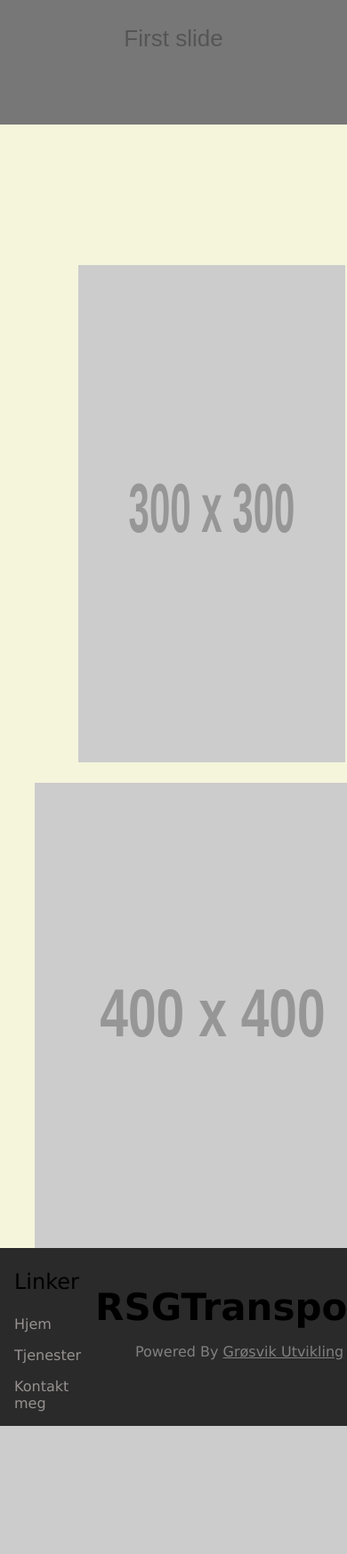
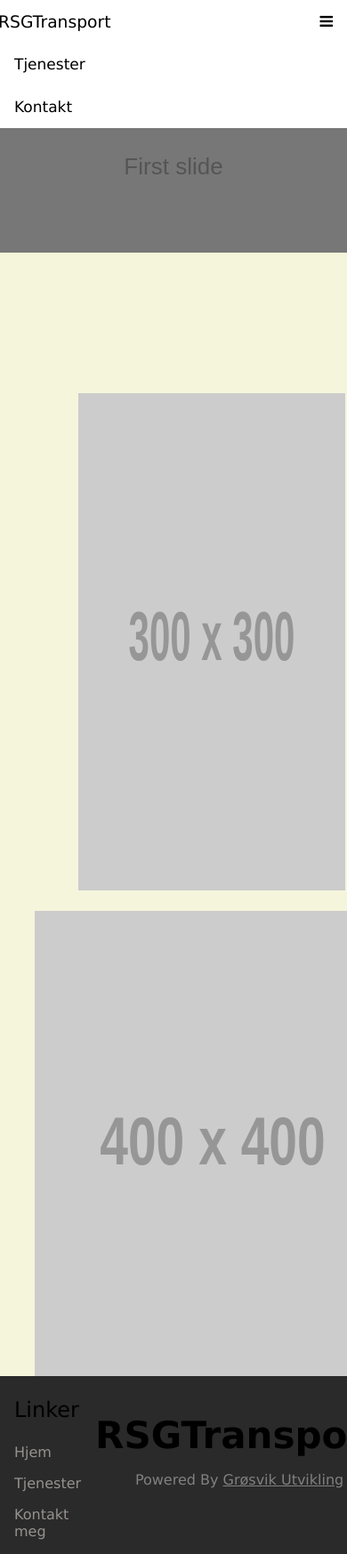
Before and after one commit to JoeBamaVEVO/RSGTransport, a PHP site: page /tjenester.php in a window 390 px wide; the page is wider, and only the part inside the window is pictured. Shown: that part at 89% size. Before the commit the page ends 1603 px from the top of that part, so only its background shows below. Run offline with PHP 8.4, Linux system fonts and the light colour scheme; grey boxes labelled with a size stand in for pictures from a placeholder-image service; some libraries are stand-ins or nearby versions.

Commit message:
Added hamburger bar

```diff
--- a/head.php
+++ b/head.php
@@ -2,3 +2,4 @@
 <link rel="preconnect" href="https://fonts.gstatic.com" crossorigin>
 <link href="https://fonts.googleapis.com/css2?family=Roboto:wght@300;400&display=swap" rel="stylesheet">
 <link rel="stylesheet" href="style.css">
+<link rel="stylesheet" href="https://cdnjs.cloudflare.com/ajax/libs/font-awesome/4.7.0/css/font-awesome.min.css">
--- a/index.php
+++ b/index.php
@@ -5,11 +5,12 @@
     <meta name="viewport" content="width=device-width, initial-scale=1.0">
     <title>RSGTransport</title>
     <?php include 'head.php'?>
+    <script src="script.js" defer></script>
 </head>
 <body>
+<?php include 'navbar.php'?>
     <main>
         <content>
-            <?php include 'navbar.php'?>
             <div class="container-fluid">
                 <div class="container">
                     <div class="container-flex">
--- a/navbar.php
+++ b/navbar.php
@@ -1,26 +1,9 @@
 <?php include 'head.php'?>
-<nav class="Navbar">
-  <div class="NavItemWrapper">
-    <div class="" id="navbarSupportedContent">
-      <ul class="">
-        <li class="NavLogo">
-          <a href="#">RSGTransport</a>
-        </li>
-        <li class="nav-item">
-          <a class="nav-link active" aria-current="page" href="index.php">Hjem</a>
-        </li>
-        <li class="nav-item">
-          <a class="nav-link " href="tjenester.php">Tjenester</a>
-        </li>
-        <li class="nav-item">
-          <a class="nav-link" href="kontakt.php">Kontakt meg</a>
-        </li>
-      </ul>
-      <div class="hamburger">
-        <span class="bar"></span>
-        <span class="bar"></span>
-        <span class="bar"></span>
-      </div>
-    </div>
-  </div>
+<nav class="topnav" id="myTopnav">
+  <a href="index.php">RSGTransport</a>
+  <a href="tjenester.php">Tjenester</a>
+  <a href="kontakt.php">Kontakt</a>
+  <a href="javascript:void(0);" class="icon" onclick="myFunction()">
+    <i class="fa fa-bars"></i>
+  </a>
 </nav>
--- a/script.js
+++ b/script.js
@@ -1,5 +1,10 @@
 let slideIndex = 0;
-      showSlides();
+showSlides();
+myFunction();
+
+
+
+
 
       function showSlides() {
         let i;
@@ -14,3 +19,14 @@ let slideIndex = 0;
         slides[slideIndex - 1].style.display = "block";
         setTimeout(showSlides, 10000); // Change image every 2 seconds
       }
+
+
+// Hamburger Menu
+function myFunction() {
+  var x = document.getElementById("myTopnav");
+  if (x.className === "topnav") {
+    x.className += " responsive";
+  } else {
+    x.className = "topnav";
+  }
+}
--- a/style.css
+++ b/style.css
@@ -310,3 +264,58 @@ main{
 content{
   padding-bottom: 2.5rem;
 }
+
+
+
+/* Navbar Test */
+
+.topnav {
+  overflow: hidden;
+  background-color: #ffffff;
+}
+
+.topnav a {
+  float: left;
+  display: block;
+  color: #000000;
+  text-align: center;
+  padding: 14px 16px;
+  text-decoration: none;
+  font-size: 17px;
+}
+
+.topnav a:hover {
+  transform: scale(1.1);
+  animation: 1s;
+}
+
+.topnav a.active {
+  background-color: #04AA6D;
+  color: white;
+}
+
+.topnav .icon {
+  display: none;
+}
+
+@media screen and (max-width: 600px) {
+  .topnav a:not(:first-child) {display: none;}
+  .topnav a.icon {
+    float: right;
+    display: block;
+  }
+}
+
+@media screen and (max-width: 600px) {
+  .topnav.responsive {position: relative;}
+  .topnav.responsive .icon {
+    position: absolute;
+    right: 0;
+    top: 0;
+  }
+  .topnav.responsive a {
+    float: none;
+    display: block;
+    text-align: left;
+  }
+}
```
Also changed, not shown: other parts of style.css (+2 -48 lines).
